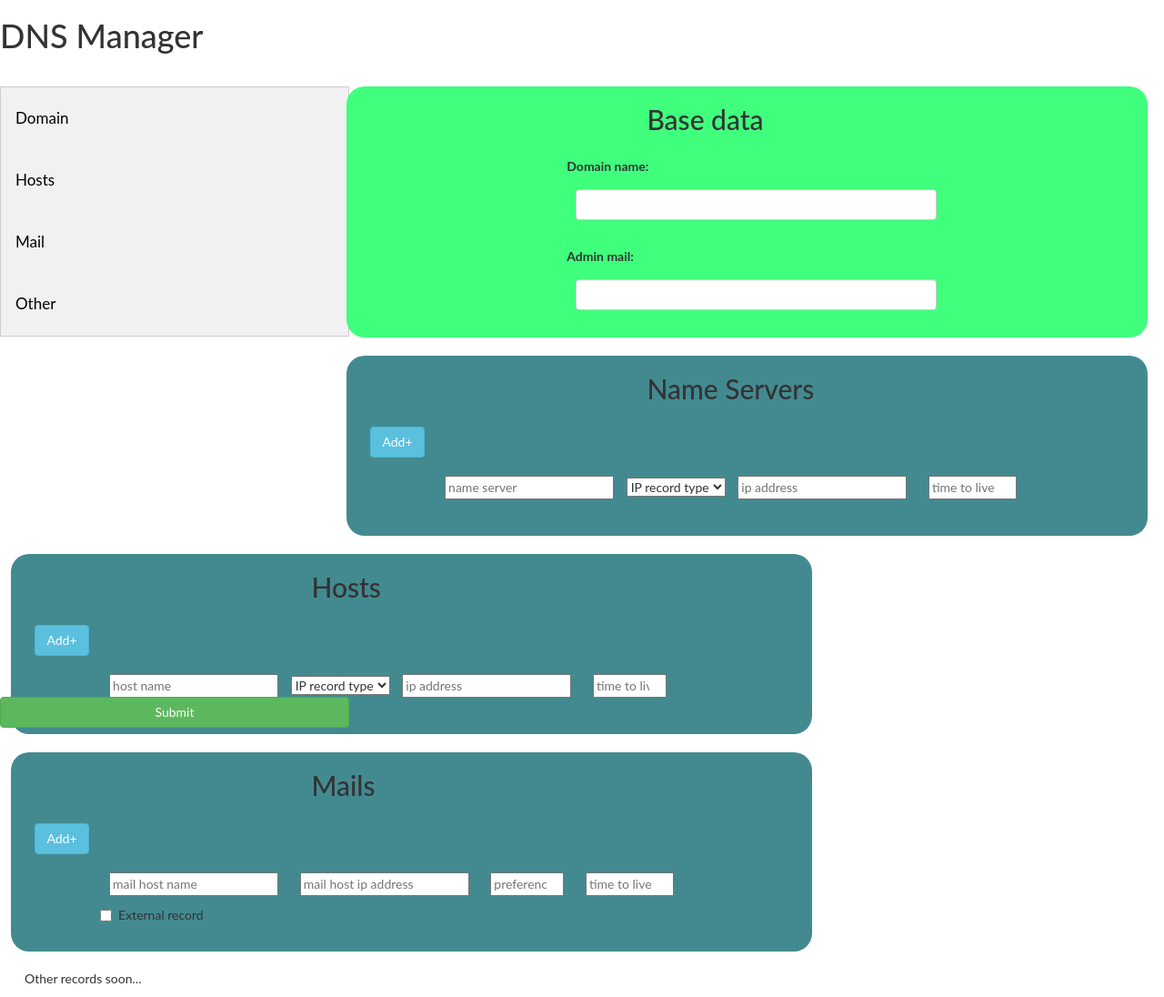
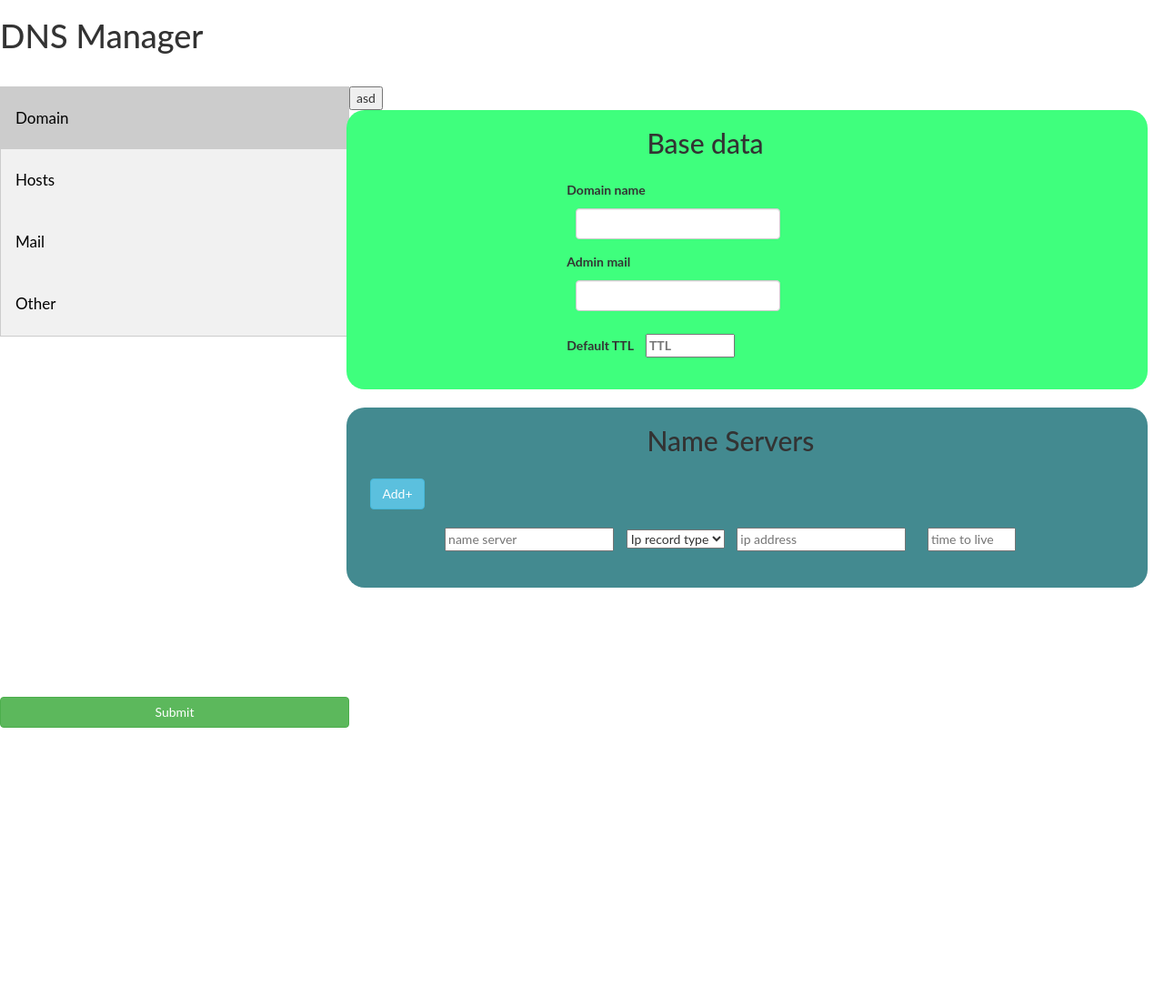
Before and after one commit to ilie05/licenta-web-server, a Flask app: page / in a window 1280 px wide. Shown: the whole page at 91% size. After the commit the page ends 800 px from the top, so only its background shows below. Run offline with Flask 2, Linux system fonts and the light colour scheme; some libraries are stand-ins or nearby versions.

Commit message:
Pack the form fields and send ajax request!

```diff
--- a/static/script.js
+++ b/static/script.js
@@ -2,18 +2,20 @@ let counterNsRecords = 2;
 let counterHostRecords = 2;
 let counterMailRecords = 2;
 
-$(document).ready(function(){
+
+$(document).ready(function () {
 
     document.getElementById("defaultOpen").click();
 
     $(".external-check").change(ChangeEvent);
 
-    $("#add_ns").click(function(){
+    $("#add_ns").click(function () {
         let content = `
 		  	<div class='ns_record'>
-				<input type="text" name="ns${counterNsRecords}" id="ns${counterNsRecords}" placeholder="name">
+				<input type="text" name="ns${counterNsRecords}" id="ns${counterNsRecords}" placeholder="name"
+				    pattern="^(([a-zA-Z0-9]|[a-zA-Z0-9][a-zA-Z0-9\\-]*[a-zA-Z0-9])\\.)*([A-Za-z]|[A-Za-z][A-Za-z0-9\\-]*[A-Za-z0-9])$">
 		        <select name="ns_ip_addr_type${counterNsRecords}" id="ns_ip_addr_type${counterNsRecords}">
-		        	<option disabled selected>IP record type</option>
+		        	<option disabled selected value="">Ip record type</option>
 		            <option value="A">A</option>
 		        	<option value="AAAA">AAAA</option>
 		        </select >
@@ -24,35 +26,40 @@ $(document).ready(function(){
         counterNsRecords++;
     });
 
-    $("#add_host").click(function(){
+    $("#add_host").click(function () {
         let content = `
 			<div class="host_record">
-				<input type="text" name="host_name${counterHostRecords}" id="host_name${counterHostRecords}" placeholder="host name">
+				<input type="text" name="host_name${counterHostRecords}" id="host_name${counterHostRecords}" placeholder="host name"
+				    pattern="^(([a-zA-Z0-9]|[a-zA-Z0-9][a-zA-Z0-9\\-]*[a-zA-Z0-9])\\.)*([A-Za-z]|[A-Za-z][A-Za-z0-9\\-]*[A-Za-z0-9])$">
 		        <select name="host_name_ip_addr_type${counterHostRecords}" id="host_name_ip_addr_type${counterHostRecords}">
-		        	<option disabled selected>IP record type</option>
+		        	<option disabled selected value="">IP record type</option>
 		            <option value="A">A</option>
 		        	<option value="AAAA">AAAA</option>
 		        </select >
 				<input type="text" name="host_name_ip${counterHostRecords}" id="host_name_ip${counterHostRecords}" placeholder="ip address">
 				<input type="number" name="host_name_ttl${counterHostRecords}" id="host_name_ttl${counterHostRecords}" placeholder="time to live" min="0" max="86400">
-			</div>
-		`;
+			</div>`;
         $(".host_record_wrapper").append(content);
         counterHostRecords++;
     });
 
-    $("#add_mail").click(function(){
+    $("#add_mail").click(function () {
         let content = `
 			<div class="mail_record">
-			    <input name="mail_host${counterMailRecords}" id="mail_host${counterMailRecords}" type="text" placeholder="mail host name">
+			    <input name="mail_host${counterMailRecords}" id="mail_host${counterMailRecords}" type="text" placeholder="mail host name"
+			        pattern="^(([a-zA-Z0-9]|[a-zA-Z0-9][a-zA-Z0-9\\-]*[a-zA-Z0-9])\\.)*([A-Za-z]|[A-Za-z][A-Za-z0-9\\-]*[A-Za-z0-9])$">
+			    <select name="mail_addr_type${counterMailRecords}" id="mail_addr_type${counterMailRecords}">
+                    <option disabled selected value="">IP record type</option>
+                    <option value="A">A</option>
+                    <option value="AAAA">AAAA</option>
+                </select >
 			    <input name="mail_ip_host${counterMailRecords}" id="mail_ip_host${counterMailRecords}" type="text" placeholder="mail host ip address">
 			    <input name="mail_preference${counterMailRecords}" id="mail_preference${counterMailRecords}" type="number" min="0" max="65535" placeholder="preference">
 			    <input type="number" name="mail_ttl${counterMailRecords}" id="mail_ttl${counterMailRecords}" placeholder="time to live" min="0" max="3024000">
                 <label class="checkbox-inline">
-                    <input type="checkbox" class="external-check  form-check-input" name="external${counterMailRecords}" value="true">External record
+                    <input type="checkbox" class="external-check  form-check-input" name="external${counterMailRecords}">External record
                 </label>
-			</div>
-		`;
+			</div>`;
         $(".mail_record_wrapper").append(content);
         counterMailRecords++;
         $('.external-check:last').change(ChangeEvent);
@@ -62,7 +69,8 @@ $(document).ready(function(){
 
 });
 
-function openTab(evt, cityName) {
+
+function openTab(evt, tabName) {
     let i, tabcontent, tablinks;
     tabcontent = document.getElementsByClassName("tabcontent");
     for (i = 0; i < tabcontent.length; i++) {
@@ -72,24 +80,163 @@ function openTab(evt, cityName) {
     for (i = 0; i < tablinks.length; i++) {
         tablinks[i].className = tablinks[i].className.replace(" active", "");
     }
-    document.getElementById(cityName).style.display = "block";
+    document.getElementById(tabName).style.display = "block";
     evt.currentTarget.className += " active";
 }
 
 
-function ChangeEvent(){
+function ChangeEvent() {
     let order_of_this = this.name.substring(8);
     let input_target = $('#mail_ip_host' + order_of_this)[0];
+    let select_target = $('#mail_addr_type' + order_of_this)[0];
 
-    if(this.checked){
+    if (this.checked) {
         input_target.disabled = true;
         input_target.value = '';
-    }
-    else{
+        select_target.disabled = true;
+    } else {
+        select_target.disabled = false;
         input_target.disabled = false;
     }
 }
 
-function sendFrom(){
 
+function mySubmitFunction() {
+    let form = document.getElementById('record_form');
+    //let res = form.checkValidity();
+
+    // get Domain details
+    let domain_name = $('#domain_name')[0];
+    let admin_mail = $('#admin_mail')[0];
+    let domain_ttl = $('#domain_ttl')[0];
+
+
+    //get Name Server Records
+    let name_servers = $('.ns_record_wrapper .ns_record');
+    let ns_records = [];
+
+    name_servers.each((index) => {
+        let ns = $('#ns' + (index + 1))[0];
+        let ns_ip_addr_type = $('#ns_ip_addr_type' + (index + 1) + ' :selected');
+        let ns_ip = $('#ns_ip' + (index + 1))[0];
+        let ns_ttl = $('#ns_ttl' + (index + 1))[0];
+
+
+        if (index > 0) {
+            if (ns.value != '' && ns_ip_addr_type.val() != '' && ns_ip.value != '')
+                ns_records.push({
+                    ns: ns.value,
+                    ns_ip_addr_type: ns_ip_addr_type.val(),
+                    ns_ip: ns_ip.value,
+                    ns_ttl: ns_ttl.value
+                });
+        } else {
+            ns_records.push({
+                ns: ns.value,
+                ns_ip_addr_type: ns_ip_addr_type.val(),
+                ns_ip: ns_ip.value,
+                ns_ttl: ns_ttl.value
+            });
+        }
+    });
+
+
+    //get HOST Records
+    let hosts = $('.host_record_wrapper .host_record');
+    let hosts_records = [];
+
+    hosts.each((index) => {
+        let host_name = $('#host_name' + (index + 1))[0];
+        let host_name_ip_addr_type = $('#host_name_ip_addr_type' + (index + 1) + ' :selected');
+        let host_name_ip = $('#host_name_ip' + (index + 1))[0];
+        let host_name_ttl = $('#host_name_ttl' + (index + 1))[0];
+
+        if (index > 0) {
+            if (host_name.value != '' && host_name_ip_addr_type.val() != '' && host_name_ip.value != '')
+                hosts_records.push({
+                    host_name: host_name.value,
+                    host_name_ip_addr_type: host_name_ip_addr_type.val(),
+                    host_name_ip: host_name_ip.value,
+                    host_name_ttl: host_name_ttl.value
+                });
+        } else {
+            hosts_records.push({
+                host_name: host_name.value,
+                host_name_ip_addr_type: host_name_ip_addr_type.val(),
+                host_name_ip: host_name_ip.value,
+                host_name_ttl: host_name_ttl.value
+            });
+        }
+    });
+
+
+    //get MAIL Records
+    let mails = $('.mail_record_wrapper .mail_record');
+    let mails_records = [];
+
+    mails.each((index) => {
+        let mail_host = $('#mail_host' + (index + 1))[0];
+        let mail_addr_type = $('#mail_addr_type' + (index + 1) + ' :selected');
+        let mail_ip_host = $('#mail_ip_host' + (index + 1))[0];
+        let mail_preference = $('#mail_preference' + (index + 1))[0];
+        let mail_ttl = $('#mail_ttl' + (index + 1))[0];
+        let external = $('[name=external' + (index + 1) + ']');
+
+        if (!external.is(':checked')) {
+            if (mail_host.value != '' && mail_addr_type.val() != '' && mail_ip_host.value != '' && mail_preference.value != '') {
+                mails_records.push({
+                    mail_host: mail_host.value,
+                    mail_addr_type: mail_addr_type.val(),
+                    mail_ip_host: mail_ip_host.value,
+                    mail_preference: mail_preference.value,
+                    mail_ttl: mail_ttl.value,
+                    external: true
+                })
+            }
+        } else {
+            if (mail_host.value != '' && mail_preference.value != '') {
+                mails_records.push({
+                    mail_host: mail_host.value,
+                    mail_preference: mail_preference.value,
+                    mail_ttl: mail_ttl.value,
+                    external: false
+                })
+            }
+        }
+    });
+
+    let domain_details = {domain_name: domain_name.value, admin_mail: admin_mail.value, domain_ttl: domain_ttl.value};
+
+    let obj_to_send = {
+        domain_details: domain_details,
+        ns_records: ns_records,
+        hosts_records: hosts_records,
+        mails_records: mails_records
+    };
+
+    ajaxRequest(obj_to_send);
+
+    return false;
 }
+
+
+function ajaxRequest(data_to_send) {
+    $.ajax({
+        url: '/dream',
+        data: JSON.stringify(data_to_send),
+        method: 'POST',
+        dataType: 'text',
+        contentType: 'application/json; charset=utf-8',
+        success: function (data) {
+            console.log("Ajax response success function!");
+            console.log(data);
+            window.document.write(data);
+            window.history.pushState("", "", '/dream');
+        },
+        error: function (data) {
+            console.log("Ajax response error function!");
+            console.log(data);
+            //window.document.write(data.responseText)
+        }
+    });
+}
--- a/static/style.css
+++ b/static/style.css
@@ -39,49 +39,53 @@ body {
 /* Style the tab content */
 .tabcontent {
     float: left;
-  padding: 0px 12px;
+    padding: 0 12px;
     border: 1px;
     width: 70%;
     border-left: none;
     height: 100%;
 }
 
-.ns_record, .host_record, .mail_record{
+.ns_record, .host_record, .mail_record {
     padding: 10px;
     margin: 2px;
     width: 80%;
     margin: 0 auto;
 }
 
-.btn-info{
+.btn-info {
     margin-left: 3%;
 }
 
-.col-sm{
+.col-sm {
     border-radius: 20px;
     padding-top: 20px;
     padding-bottom: 20px;
     margin-bottom: 20px;
 }
 
-h2{
+h2 {
     padding-bottom: 25px;
     width: 25%;
     margin: 0 auto;
 }
 
-.domain-field{
+.domain-field {
     width: 45%;
-	margin:  auto;
+    margin: auto;
 }
 
-input{
-	margin:10px 10px;
+input {
+    margin: 10px 10px;
 }
 
-#btn-submit{
+#btn-submit {
     width: 30%;
-  position:absolute;
+    position: absolute;
     bottom: 0%;
     left: 0;
 }
+
+input:disabled, select:disabled {
+    opacity: 0.3;
+}
--- a/templates/index.html
+++ b/templates/index.html
@@ -6,6 +6,8 @@
     <link rel="stylesheet" href="https://maxcdn.bootstrapcdn.com/bootstrap/3.4.0/css/bootstrap.min.css">
     <script src="https://ajax.googleapis.com/ajax/libs/jquery/3.4.0/jquery.min.js"></script>
     <script src="https://maxcdn.bootstrapcdn.com/bootstrap/3.4.0/js/bootstrap.min.js"></script>
+    <script src="https://cdn.jsdelivr.net/jquery.validation/1.16.0/jquery.validate.min.js"></script>
+    <link rel="stylesheet" href="https://cdnjs.cloudflare.com/ajax/libs/font-awesome/4.7.0/css/font-awesome.min.css">
     <script type="text/javascript" src="{{ url_for('static', filename = 'script.js') }}"></script>
     <link rel="stylesheet" href="{{ url_for('static', filename = 'style.css') }}">
 </head>
@@ -16,24 +18,32 @@
 
 <div>
     <div class="tab">
-            <button class="tablinks" onclick="openCity(event, 'domain')" id="defaultOpen">Domain</button>
-            <button class="tablinks" onclick="openCity(event, 'hosts')">Hosts</button>
-            <button class="tablinks" onclick="openCity(event, 'mail')">Mail</button>
-            <button class="tablinks" onclick="openCity(event, 'other')">Other</button>
+        <button class="tablinks" onclick="openTab(event, 'domain')" id="defaultOpen">Domain</button>
+        <button class="tablinks" onclick="openTab(event, 'hosts')" id="btn-tab-host">Hosts</button>
+        <button class="tablinks" onclick="openTab(event, 'mail')" id="btn-tab-mail">Mail</button>
+        <button class="tablinks" onclick="openTab(event, 'other')">Other</button>
     </div>
 </div>
 
-    <form id="record_form">
+<form id="record_form" onsubmit="return mySubmitFunction()" method="post">
+    <button type="submit" onclick="">asd</button>
     <div class="container-fluid">
         <div id="domain" class="tabcontent">
             <div class="row">
                 <div class="col-sm" style="background-color:#3fff7d;">
                     <h2>Base data</h2>
                     <div class="domain-field ">
-                            <label for="domain">Domain name: </label>
-                            <input name="domain_name" id="domain_name" class="form-control" type="text" ><br>
-                            <label for="admin_mail">Admin mail: </label>
-                            <input name="admin_mail" id="admin_mail" class="form-control" type="email">
+                        <label for="domain">Domain name
+                            <input name="domain_name" id="domain_name" class="form-control" type="text"
+                                   pattern="[a-zA-Z0-9][a-zA-Z0-9-]{1,61}[a-zA-Z0-9](?:\.[a-zA-Z]{2,})+" required
+                                   oninvalid="this.setCustomValidity('Invalid domain name!')"
+                                   oninput="this.setCustomValidity('')"></label>
+                        <label for="admin_mail">Admin mail
+                            <input name="admin_mail" id="admin_mail" class="form-control" type="email" required>
+                        </label>
+                        <label for="domain_ttl">Default TTL
+                            <input name="domain_ttl" id="domain_ttl" type="number" min="0" max="3024000"
+                                   placeholder="TTL" required></label>
                     </div>
                 </div>
             </div>
@@ -42,20 +52,23 @@
                     <h2>Name Servers</h2>
                     <button type="button" id="add_ns" class="btn btn-info">Add+</button>
                     <div class="ns_record">
-                            <input type="text" name="ns1" id="ns1" placeholder="name server" required>
-                            <select name="ns_ip_addr_type1" id="ns_ip_addr_type1"  required>
-                                <option disabled selected>IP record type</option>
+                        <input type="text" name="ns1" id="ns1" placeholder="name server" required
+                               pattern="^(([a-zA-Z0-9]|[a-zA-Z0-9][a-zA-Z0-9\-]*[a-zA-Z0-9])\.)*([A-Za-z]|[A-Za-z][A-Za-z0-9\-]*[A-Za-z0-9])$">
+
+                        <select name="ns_ip_addr_type1" id="ns_ip_addr_type1" required>
+                            <option disabled selected value="">Ip record type</option>
                             <option value="A">A</option>
                             <option value="AAAA">AAAA</option>
-                            </select >
+                        </select>
+
                         <input type="text" name="ns_ip1" id="ns_ip1" placeholder="ip address" required>
                         <!--1209600 sec. or 2 weeks  max ttl for name server-->
-                            <input type="number" name="ns_ttl1" id="ns_ttl1" placeholder="time to live" min="0" max="1209600">
+                        <input type="number" name="ns_ttl1" id="ns_ttl1" placeholder="time to live" min="0"
+                               max="1209600">
                     </div>
                 </div>
             </div>
         </div>
-
 
         <div id="hosts" class="tabcontent">
             <div class="row">
@@ -63,19 +76,20 @@
                     <h2>Hosts </h2>
                     <button type="button" id="add_host" class="btn btn-info">Add+</button>
                     <div class="host_record">
-                            <input type="text" name="host_name1" id="host_name1" placeholder="host name" required>
-                            <select name="host_name_ip_addr_type1" id="host_name_ip_addr_type1"  required>
-                                <option disabled selected>IP record type</option>
+                        <input type="text" name="host_name1" id="host_name1" placeholder="host name" required
+                               pattern="^(([a-zA-Z0-9]|[a-zA-Z0-9][a-zA-Z0-9\-]*[a-zA-Z0-9])\.)*([A-Za-z]|[A-Za-z][A-Za-z0-9\-]*[A-Za-z0-9])$">
+                        <select name="host_name_ip_addr_type1" id="host_name_ip_addr_type1" required>
+                            <option disabled selected value="">IP record type</option>
                             <option value="A">A</option>
                             <option value="AAAA">AAAA</option>
-                            </select >
+                        </select>
                         <input type="text" name="host_name_ip1" id="host_name_ip1" placeholder="ip address" required>
                         <!--86400 sec. or 1 day  max ttl for host name-->
-                            <input type="number" name="host_name_ttl1" id="host_name_ttl1" placeholder="time to live" min="0" max="86400">
+                        <input type="number" name="host_name_ttl1" id="host_name_ttl1" placeholder="time to live"
+                               min="0" max="86400">
                     </div>
                 </div>
             </div>
-
         </div>
 
         <div id="mail" class="tabcontent">
@@ -84,25 +98,33 @@
                     <h2>Mails </h2>
                     <button type="button" id="add_mail" class="btn btn-info">Add+</button>
                     <div class="mail_record">
-                            <input name="mail_host1" id="mail_host1" type="text" placeholder="mail host name">
+                        <input name="mail_host1" id="mail_host1" type="text" placeholder="mail host name"
+                               pattern="^(([a-zA-Z0-9]|[a-zA-Z0-9][a-zA-Z0-9\-]*[a-zA-Z0-9])\.)*([A-Za-z]|[A-Za-z][A-Za-z0-9\-]*[A-Za-z0-9])$">
+                        <select name="mail_addr_type1" id="mail_addr_type1">
+                            <option disabled selected value="">IP record type</option>
+                            <option value="A">A</option>
+                            <option value="AAAA">AAAA</option>
+                        </select>
                         <input name="mail_ip_host1" id="mail_ip_host1" type="text" placeholder="mail host ip address">
-                            <input name="mail_preference1" id="mail_preference1" type="number" min="0" max="65535" placeholder="preference">
+                        <input name="mail_preference1" id="mail_preference1" type="number" min="0" max="65535"
+                               placeholder="preference">
                         <!--3024000 sec. or 5 weeks  max ttl for mail-->
-                            <input type="number" name="mail_ttl1" id="mail_ttl1" placeholder="time to live" min="0" max="3024000">
+                        <input type="number" name="mail_ttl1" id="mail_ttl1" placeholder="time to live" min="0"
+                               max="3024000">
                         <label class="checkbox-inline">
-                                <input type="checkbox" class="external-check  form-check-input" name="external1" value="true">External record
+                            <input type="checkbox" class="external-check  form-check-input" name="external1">External
+                            record
                         </label>
                     </div>
                 </div>
             </div>
         </div>
 
-            <div id="domain" class="tabcontent">
+        <div id="other" class="tabcontent">
             <p>Other records soon...</p>
         </div>
     </div>
 </form>
-    <button type="submit" id="btn-submit" class="btn btn-success" form="record_form">Submit</button>
-
+<button type="button" id="btn-submit" class="btn btn-success">Submit</button>
 </body>
 </html>
```
Lines whose indentation alone changed are shown as unchanged.
